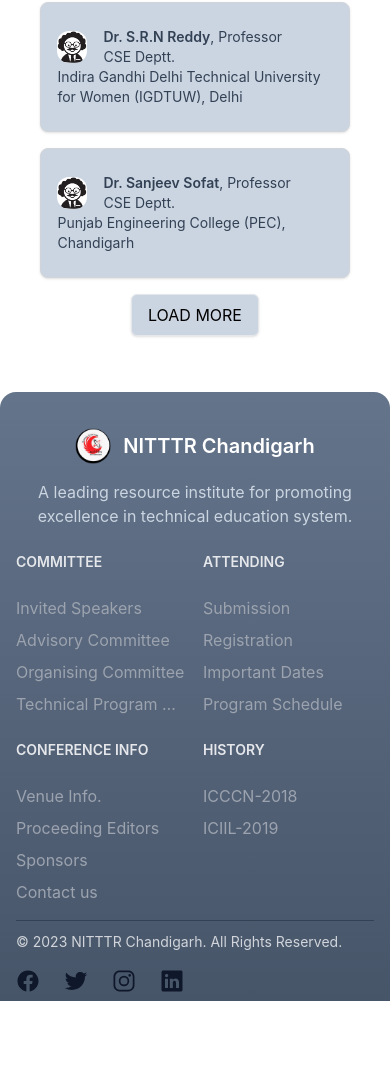
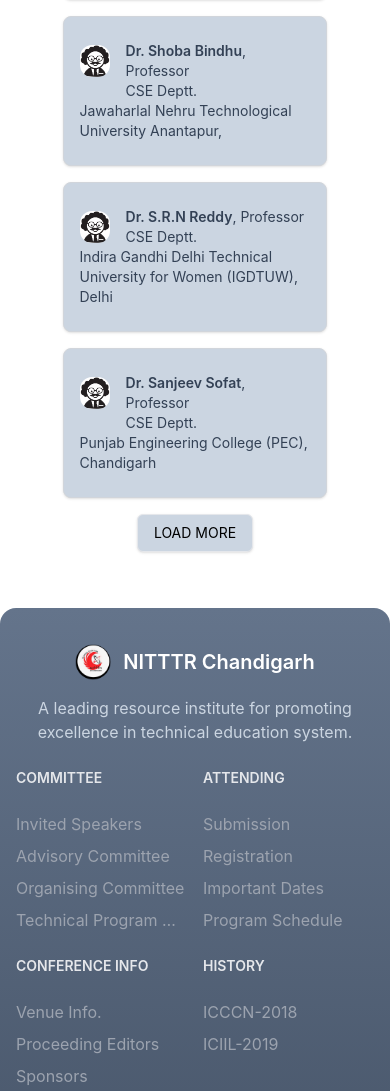
Before and after one commit to mausam-giri/international-conference-cuh-website, a React (Vite) app: page /advisory-committee in a window 390 px wide. Shown: the part 2370-3461 px from the top of the page. Before the commit the page ends 3371 px from the top, so only its background shows below. Built offline with nearby package versions, Linux system fonts and the light colour scheme.

Commit message:
navbar n comlayout changes

```diff
--- a/src/components/Navbar.jsx
+++ b/src/components/Navbar.jsx
@@ -112,7 +112,6 @@
                   <div key={index} className="relative group">
                     <Link
                       to={menu.link}
-                      key={menu.link}
                       className="p-2 w-full flex items-center gap-1 text-gray-200 rounded uppercase hover:bg-slate-600"
                     >
                       {menu.name}
@@ -125,9 +124,10 @@
                           {menu.children.map((elem) => {
                             let elem_link = elem
                               .toLowerCase()
-                              .replace(" ", "-");
+                              .replaceAll(" ", "-");
                             return (
                               <Link
+                                to={elem_link}
                                 key={elem_link}
                                 className="text-gray-200 px-2 py-2 rounded hover:bg-slate-700"
                               >
--- a/src/pages/committee/ComLayout.jsx
+++ b/src/pages/committee/ComLayout.jsx
@@ -8,7 +8,7 @@
 
 const CommitteMember = ({ data: x }) => {
   return (
-    <div className="flex flex-col w-[35ch] px-4 py-6 border border-gray-300 rounded-lg shadow bg-slate-300 text-sm">
+    <div className="flex flex-col w-[30ch] px-4 py-6 border border-gray-300 rounded-lg shadow bg-slate-300 text-sm md:w-[35ch]">
       <div className="flex gap-4">
         <div className="max-w-[30px] pt-1">
           <img
@@ -45,7 +45,7 @@
   const [startIndex, setStartIndex] = useState(16);
 
   return (
-    <div className="s-wrapper px-4 md:px-0">
+    <div className="s-wrapper px-1 md:px-0">
       {data.isCategory ? (
         Object.keys(data.categories).map((cat, catI) => {
           const mems = data[cat];
@@ -71,7 +71,7 @@
           </div>
           {startIndex < data.members.length && (
             <button
-              className="py-2 px-4 border-gray-200 border rounded-md shadow bg-slate-300 text-black uppercase hover:bg-slate-700 hover:text-gray-200 transition ease-in duration-300"
+              className="py-2 px-4 border-gray-200 border rounded-md shadow bg-slate-300 text-black uppercase hover:bg-slate-700 hover:text-gray-200 transition ease-in duration-300 text-sm"
               onClick={(e) => {
                 setStartIndex((prevStartIndex) => prevStartIndex + 16);
               }}
```
